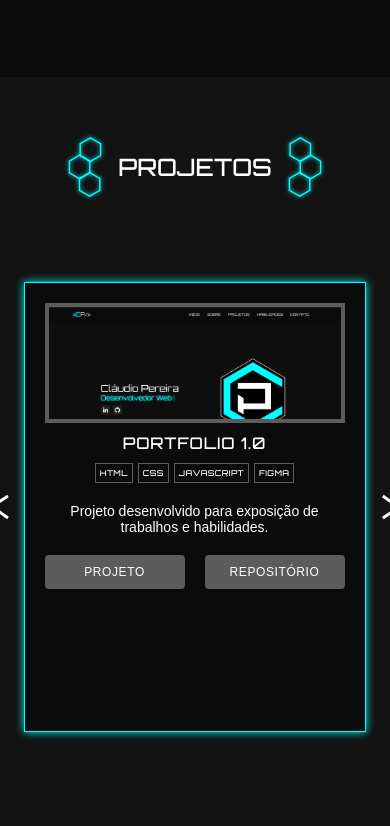
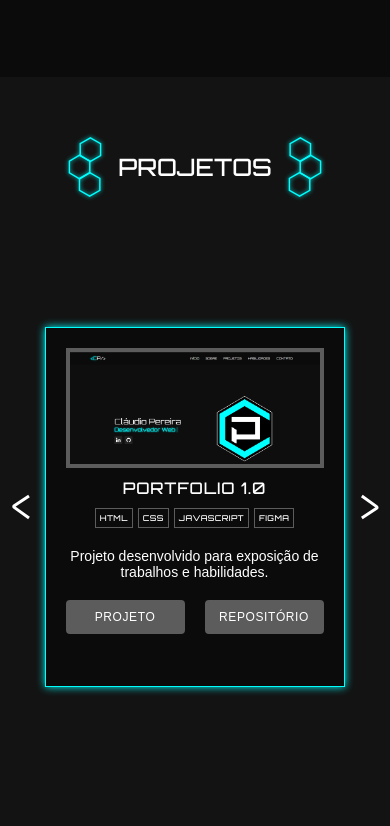
Before and after one commit to claudiomvpereira/claudiomvpereira.github.io, a plain HTML site: page index.html in a window 390 px wide. Shown: the part 1255-2081 px from the top of the page. Drawn offline with Linux system fonts and the light colour scheme; a web font is replaced by a local one.

Commit message:
Fixed card size

```diff
--- a/css/projetos.css
+++ b/css/projetos.css
@@ -161,7 +161,7 @@
     gap: 10px;
   }
 
-  .card {
+  .card.current-card {
     height: 360px;
     width: 300px;
   }
```
